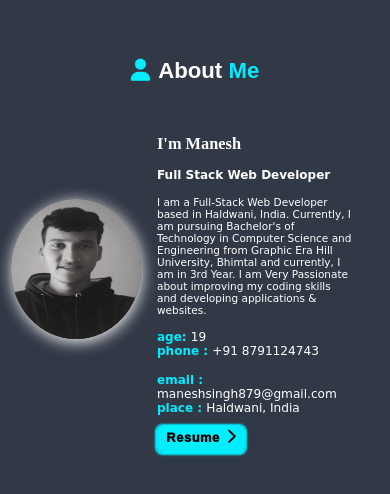
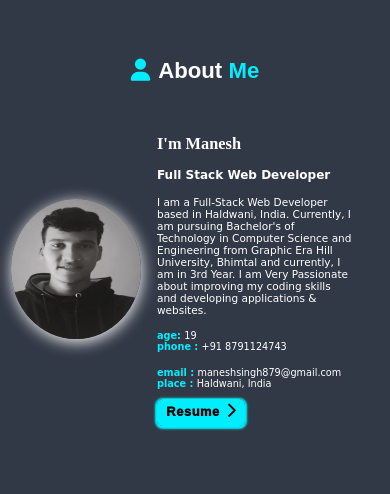
Before and after one commit to ManeshSingh/MyPortfolio, a plain HTML site: page index.html in a window 390 px wide. Shown: the part 522-1016 px from the top of the page. Drawn offline with nearby package versions, Linux system fonts and the light colour scheme; a web font is replaced by a local one.

Commit message:
initial commit

```diff
--- a/style.css
+++ b/style.css
@@ -1305,7 +1305,10 @@ input,textarea{
     font-size: 0.9rem;
   }
   .box-container .box p{
-    font-size: 1.04rem;
+    font-size: 0.83rem;
+  }
+  .box-container .box span{
+    font-size: 0.83rem;
   }
   .resumebtn{
     height: 3px;
```
